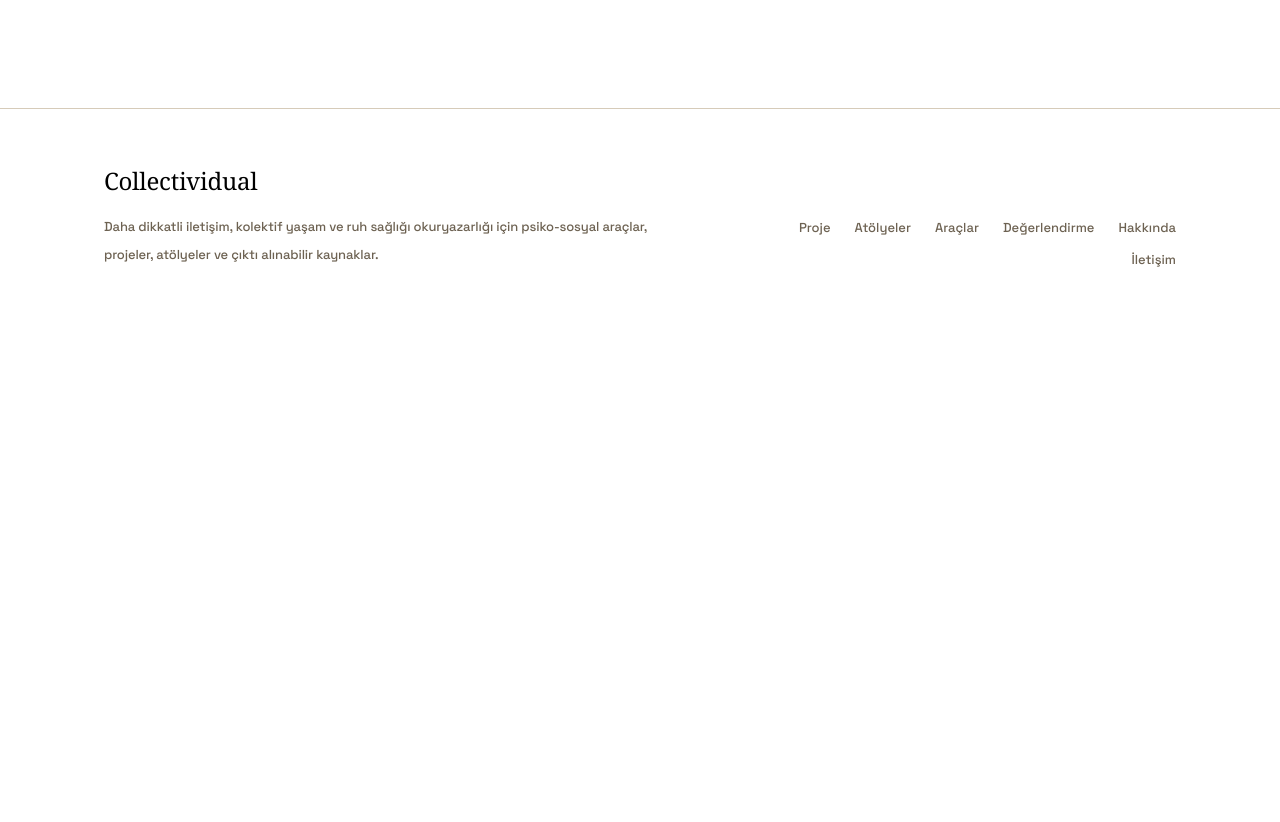
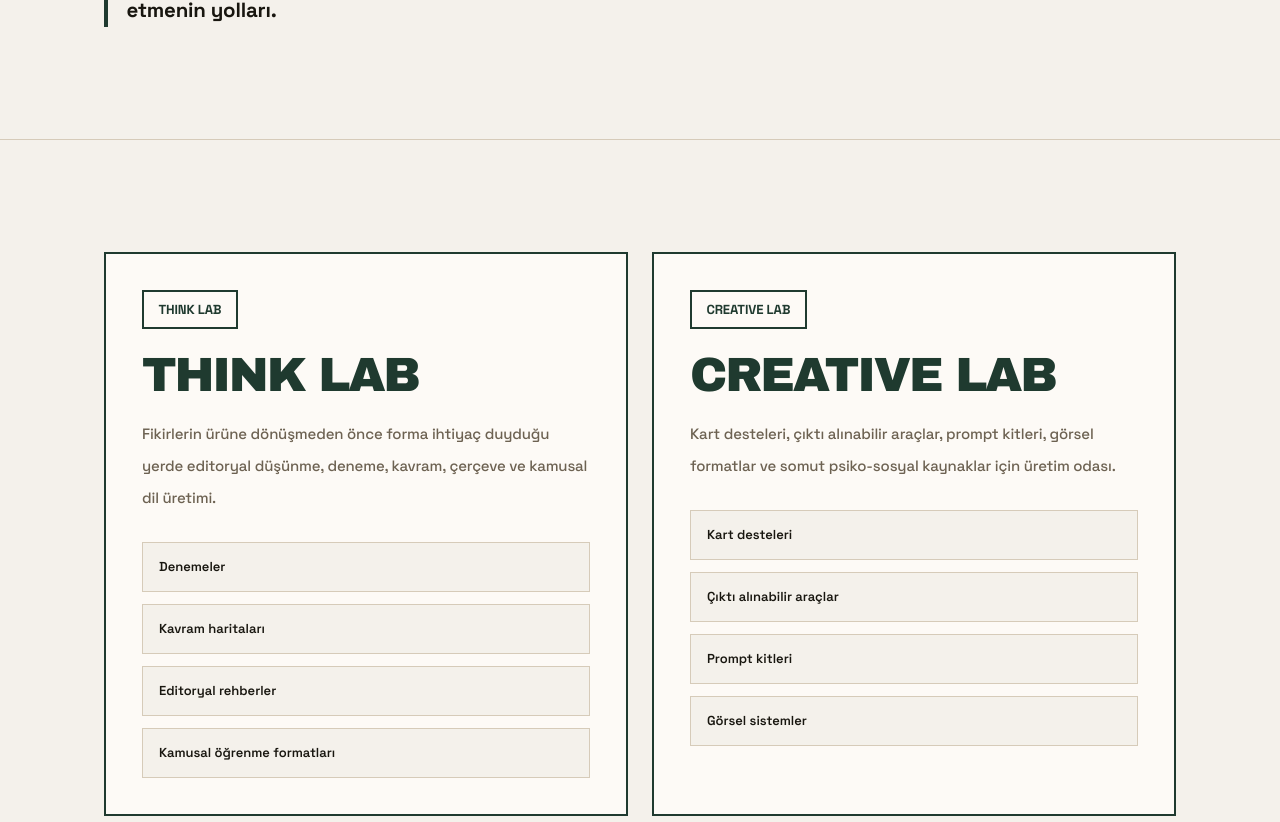
Before and after one commit to selaleakirmak-cmyk/collectividual-site, a Next.js app: page /tr/labs in a window 1280 px wide. Before the commit this address had no page. Shown: the part 789-1611 px from the top of the page. Before the commit the page ends 1114 px from the top, so only its background shows below. Built offline with nearby package versions, Linux system fonts and the light colour scheme.

Commit message:
Add Turkish labs page

```diff
--- /dev/null
+++ b/app/tr/labs/page.tsx
@@ -0,0 +1,71 @@
+import Link from "next/link";
+import Container from "@/components/site/Container";
+
+const labs = [
+  {
+    id: "think-lab",
+    title: "Think Lab",
+    description: "Fikirlerin ürüne dönüşmeden önce forma ihtiyaç duyduğu yerde editoryal düşünme, deneme, kavram, çerçeve ve kamusal dil üretimi.",
+    outputs: ["Denemeler", "Kavram haritaları", "Editoryal rehberler", "Kamusal öğrenme formatları"],
+  },
+  {
+    id: "creative-lab",
+    title: "Creative Lab",
+    description: "Kart desteleri, çıktı alınabilir araçlar, prompt kitleri, görsel formatlar ve somut psiko-sosyal kaynaklar için üretim odası.",
+    outputs: ["Kart desteleri", "Çıktı alınabilir araçlar", "Prompt kitleri", "Görsel sistemler"],
+  },
+  {
+    id: "community-lab",
+    title: "Community Lab",
+    description: "Atölyeler, küçük gruplar, kolektif düşünme ve birlikte öğrenmeyi destekleyen paylaşımlı pratikler için katılımcı formatlar.",
+    outputs: ["Atölyeler", "Grup formatları", "Refleksiyon oturumları", "Topluluk araçları"],
+  },
+  {
+    id: "kapital-zero-lab",
+    title: "Kapital Zero Lab",
+    description: "Neredeyse sıfır sermayeyi küçük, test edilebilir ve anlamlı girişimlere dönüştürmek için düşük bütçeli deneyler ve pratik sistemler.",
+    outputs: ["Sıfır bütçe deneyleri", "Mikro-ürünler", "Girişim oyunları", "Başlangıç sistemleri"],
+  },
+];
+
+export const metadata = {
+  title: "Lab’ler | Collectividual",
+  description: "Düşünmek, üretmek, bir araya gelmek ve pratik psiko-sosyal araçlar kurmak için Collectividual lab’leri.",
+};
+
+export default function TurkishLabsPage() {
+  return (
+    <>
+      <section className="poster-section border-b border-[var(--border)]">
+        <Container>
+          <p className="poster-kicker mb-7">Lab’ler</p>
+          <h1 className="poster-title poster-title--tr-wide">Yapıya ihtiyaç duyan fikirler için çalışma odaları.</h1>
+          <p className="poster-lede mt-9">Collectividual Lab’leri departman değil, çalışma kipleridir: fikirleri düşünmenin, üretmenin, bir araya getirmenin ve kullanılabilir forma dönüşene kadar test etmenin yolları.</p>
+        </Container>
+      </section>
+
+      <section className="poster-section">
+        <Container>
+          <div className="grid gap-6 md:grid-cols-2">
+            {labs.map((lab) => (
+              <section id={lab.id} key={lab.id} className="border-2 border-[var(--accent)] bg-[var(--surface)] p-7 md:p-9">
+                <p className="poster-kicker mb-6">{lab.title}</p>
+                <h2 className="text-4xl leading-none text-[var(--accent)] md:text-5xl">{lab.title}</h2>
+                <p className="mt-5 text-[15px] leading-8 text-[var(--muted)]">{lab.description}</p>
+                <div className="mt-7 grid gap-3">
+                  {lab.outputs.map((output) => (
+                    <div key={output} className="border border-[var(--border)] bg-[var(--bg)] px-4 py-3 text-[13px] font-semibold leading-6 text-[var(--text)]">{output}</div>
+                  ))}
+                </div>
+              </section>
+            ))}
+          </div>
+          <div className="mt-10 flex flex-wrap gap-4">
+            <Link href="/tr/join" className="poster-button">Bir fikir getirin</Link>
+            <Link href="/tr/workshops" className="poster-button poster-button--secondary">Atölyeleri incele</Link>
+          </div>
+        </Container>
+      </section>
+    </>
+  );
+}
```
